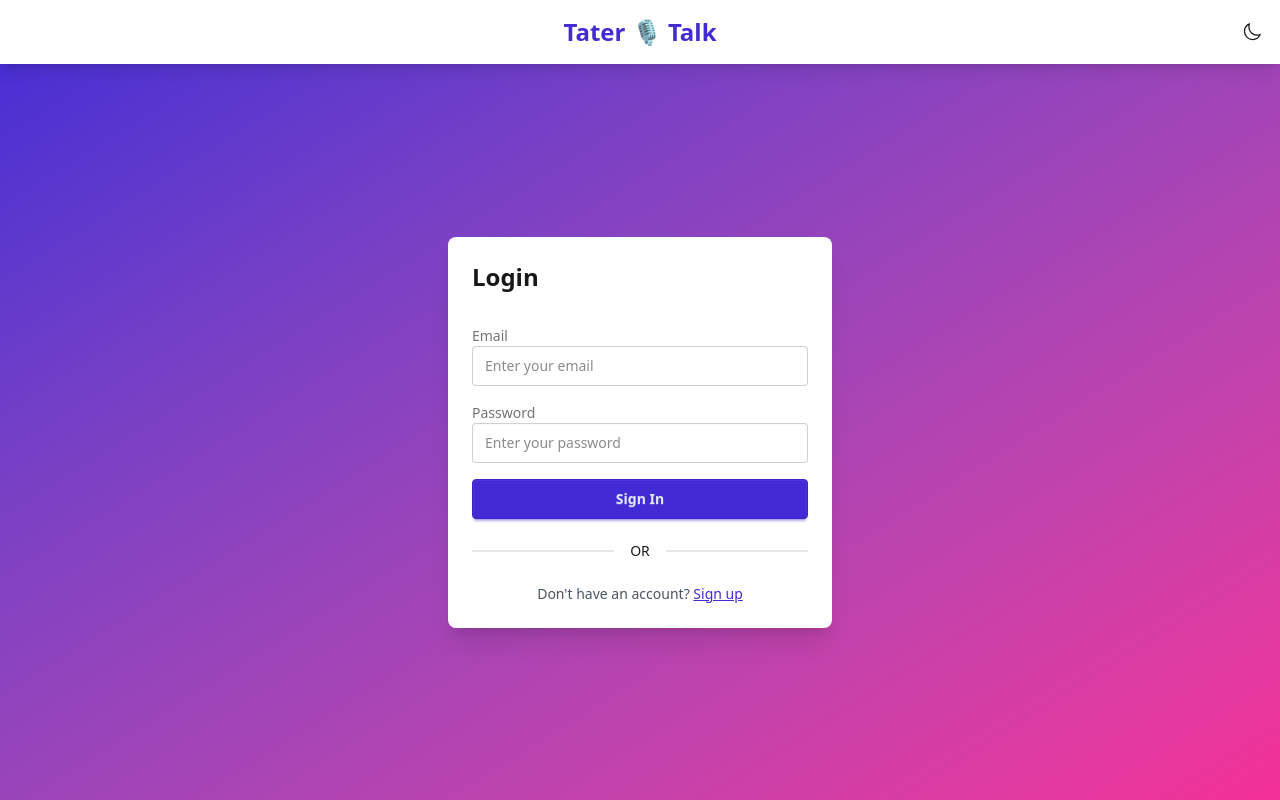
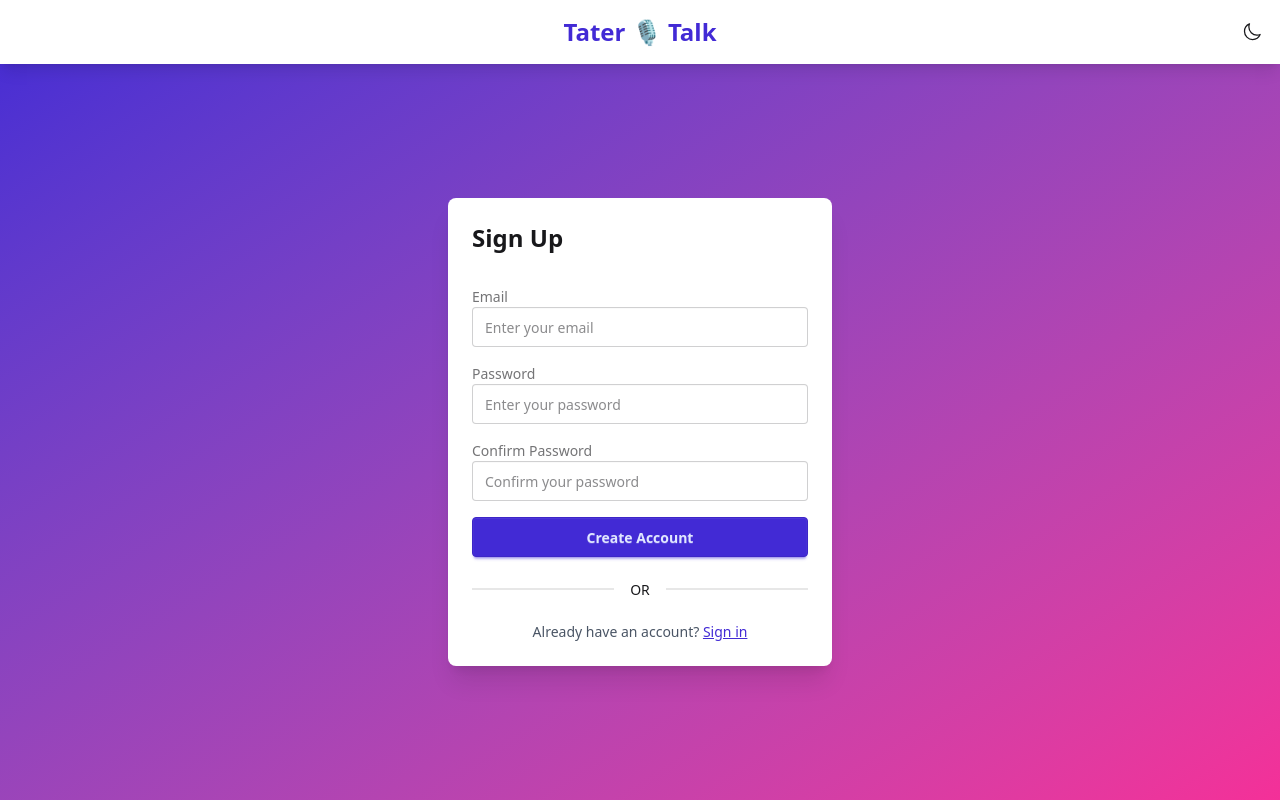
Before and after one commit to stedwick/tatertalk, a React (Vite) app: page / in a window 1280 px wide. Built offline with nearby package versions, Linux system fonts and the light colour scheme.

Commit message:
Update AuthPage to default to signup mode
- Changed initial state of isLogin from true to false in AuthPage component to default to signup mode.

```diff
--- a/src/components/pages/AuthPage.tsx
+++ b/src/components/pages/AuthPage.tsx
@@ -7,7 +7,7 @@ import { useAuthStore } from '../../lib/authStore'
 import { supabase } from '../../lib/supabase'
 
 const AuthPage: React.FC = () => {
-  const [isLogin, setIsLogin] = useState(true)
+  const [isLogin, setIsLogin] = useState(false)
   const { user, session, loading, setUser, setSession, setLoading, error, success, clearMessages } = useAuthStore()
 
   // Theme management
```
